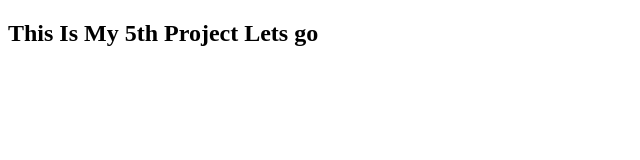
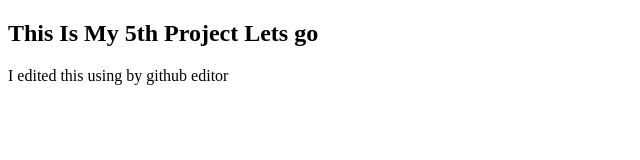
Before and after one commit to Pahan22/Myproject5, a plain HTML site: page index.html in a window 1280 px wide. Shown: the whole page, without its empty margins (0-640 px from the left). Drawn offline with Linux system fonts and the light colour scheme.

Commit message:
I Updated index.html using by github editor

```diff
--- a/index.html
+++ b/index.html
@@ -10,6 +10,8 @@
 <body>
     <h2>This Is My 5th Project Lets go</h2>
 
+    <p>I edited this using by github editor</>
+
 </body>
 
 </html>
```
